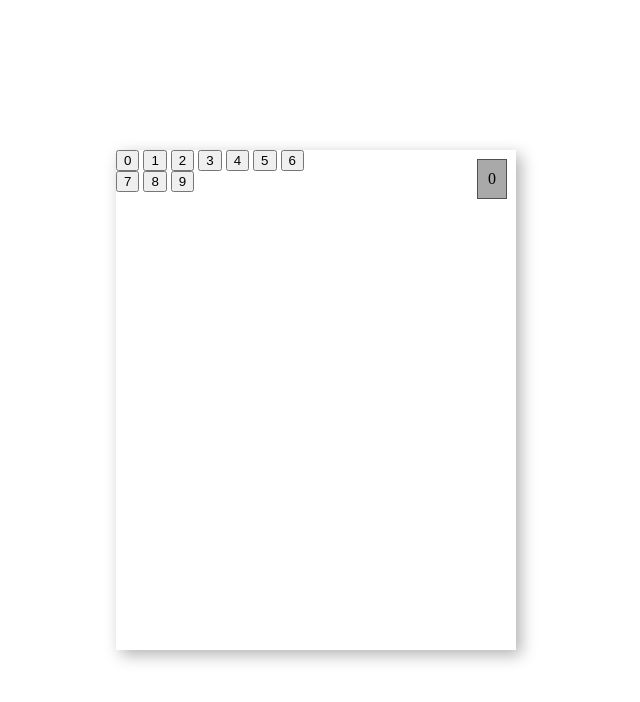
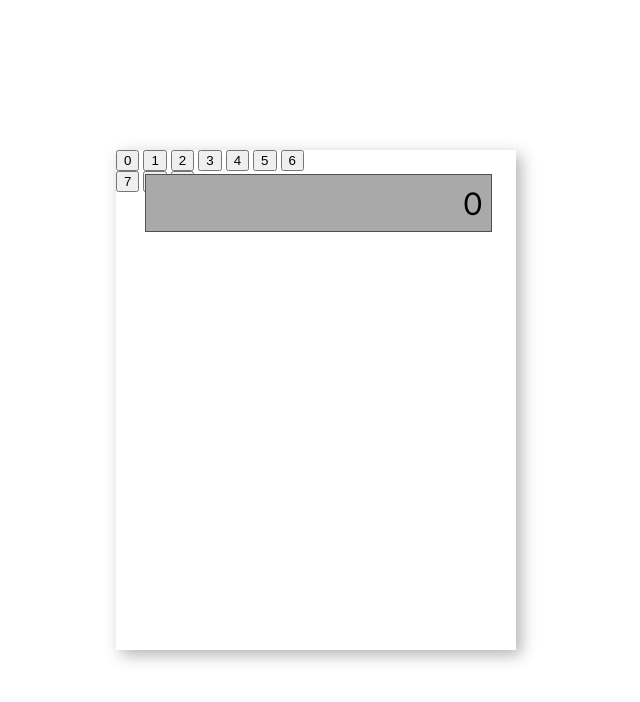
Before and after one commit to ThePsyk3y/JS-Calc, a plain HTML site: page index.html in a window 1280 px wide. Shown: the whole page, without its empty margins (324-964 px from the left). Drawn offline with Linux system fonts and the light colour scheme.

Commit message:
Added Fixed width to number view, increased margin size and added font styling to displayed digits.

```diff
--- a/style.css
+++ b/style.css
@@ -25,12 +25,20 @@ html {
   height: 500px;
 }
 
-.number-view{
+.number-view {
   position: absolute;
   right: 0;
   display: block;
   padding: 10px;
-    margin: 10px;
+  margin: 25px;
+  width: 325px;
   background-color: darkgray;
   outline: 1px solid rgb(80, 80, 80);
+  text-align: right;
 }
+
+#digits {
+  font-family: Lato;
+  font-weight: bold;
+  font-size: 30px;
+}
```
Lines whose indentation alone changed are shown as unchanged.
